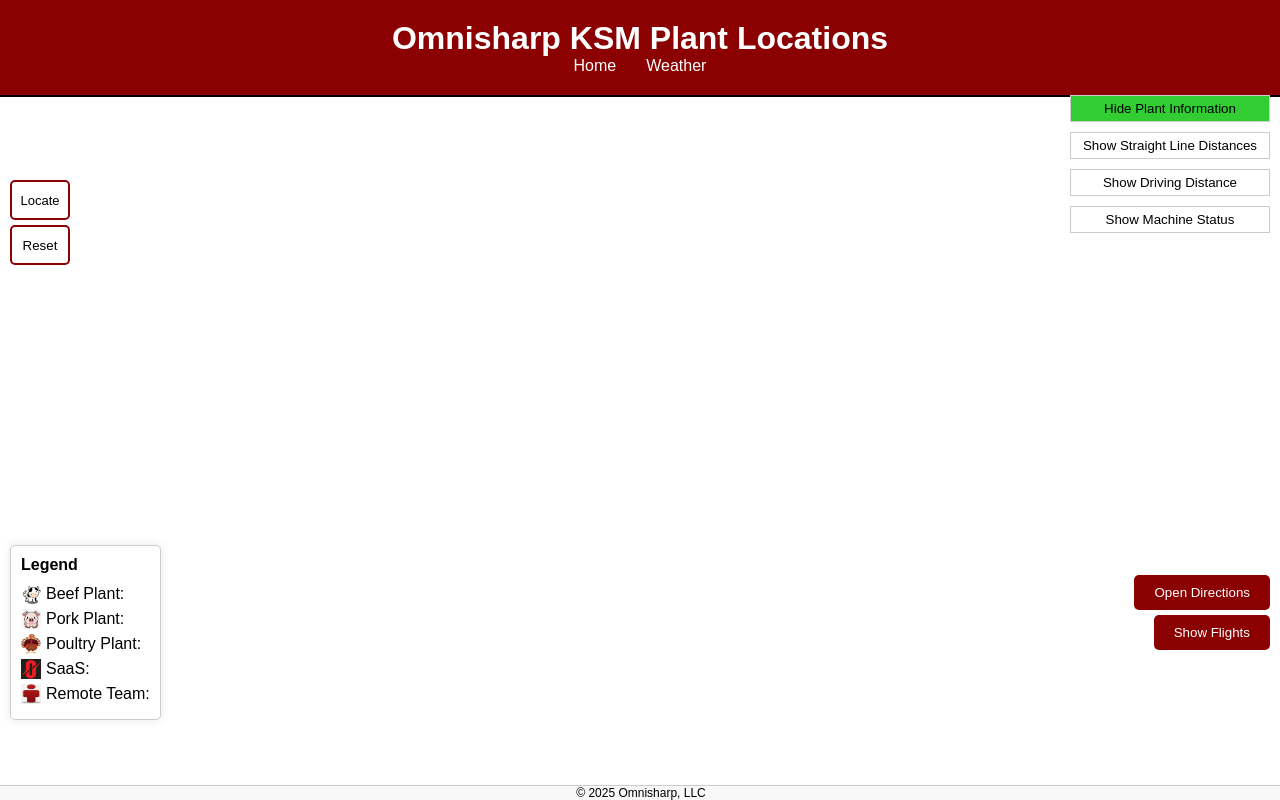
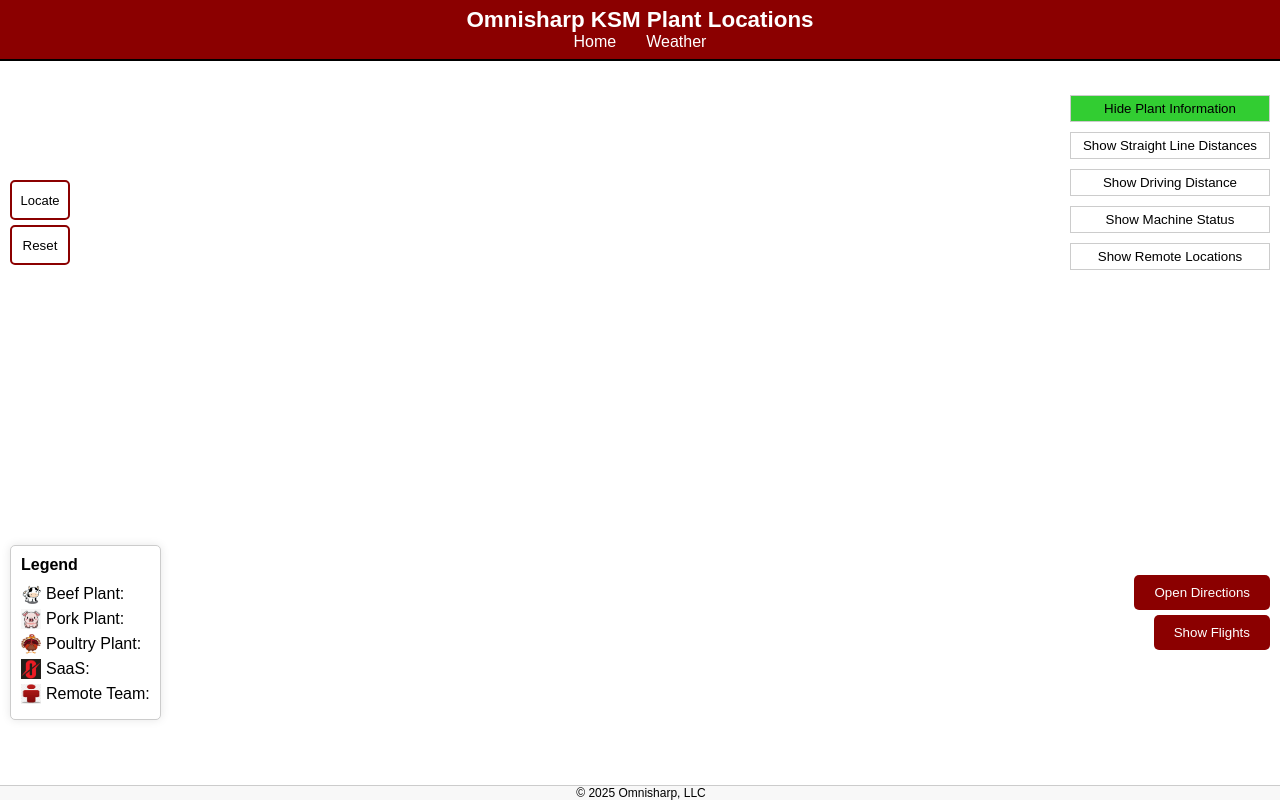
Before and after one commit to carston-star/OmniMap, a plain HTML site: page index2.html in a window 1280 px wide. Drawn offline with nearby package versions, Linux system fonts and the light colour scheme; a script that the page names is missing.

Commit message:
changed header size, added icons to text boxes for sites

```diff
--- a/index2.html
+++ b/index2.html
@@ -10,8 +10,9 @@
   <script src="https://unpkg.com/leaflet@1.7.1/dist/leaflet.js"></script>
   <style>
     .site-label { background: transparent; padding: 0; border: none; box-shadow: none; }
-    .site-label .marker-container { display: flex; align-items: center; background: rgba(255,255,255,0.95); padding: 4px 8px; border-radius: 6px; box-shadow: 0 1px 3px rgba(0,0,0,0.08); font-size: 13px; width: auto; white-space: nowrap; }
+    .site-label .marker-container { display: flex; align-items: center; gap:8px; background: rgba(255,255,255,0.95); padding: 4px 8px; border-radius: 6px; box-shadow: 0 1px 3px rgba(0,0,0,0.08); font-size: 13px; width: auto; white-space: nowrap; }
     .site-label .site-name { font-weight: 600; }
+    .site-label .site-icon { width: 16px; height: 16px; object-fit: contain; display: inline-block; }
   </style>
 </head>
 <body>
@@ -33,6 +34,7 @@
     <button class="toggle-straight-line-button" data-default-text="Show Straight Line Distances" data-active-text="Hide Straight Line Distances">Show Straight Line Distances</button>
     <button class="toggle-driving-distance-button" data-default-text="Show Driving Distance" data-active-text="Hide Driving Distance">Show Driving Distance</button>
     <button class="toggle-machine-status-button" data-default-text="Show Machine Status" data-active-text="Hide Machine Status">Show Machine Status</button>
+    <button class="toggle-remote-button" data-default-text="Show Remote Locations" data-active-text="Hide Remote Locations">Show Remote Locations</button>
     <div class="sub-toggle-container">
       <button class="toggle-usa-mexico-button" data-default-text="Show USA to Mexico Distances" data-active-text="Hide USA to Mexico Distances">Show USA to Mexico Distances</button>
       <button class="toggle-hq-saas-button" data-default-text="Show HQ and SaaS Centers" data-active-text="Hide HQ and SaaS Centers">Show HQ and SaaS Centers</button>
--- a/style.css
+++ b/style.css
@@ -14,7 +14,7 @@
 
 #map {
   flex: 1;
-  height: calc(100vh - 100px); /* Adjust height to account for header and footer */
+  height: calc(100vh - 80px); /* Adjusted for narrower header */
   margin-bottom: 0; /* Remove margin to ensure full height */
 }
 
@@ -56,7 +56,7 @@
 /* New styles for header and footer */
 header {
   text-align: center;
-  padding: 20px;
+  padding: 8px 12px; /* Narrower header */
   background-color: #8B0000; /* Deep red background */
   color: white; /* White text color */
   border-bottom: 2px solid #000; /* Black border */
@@ -66,7 +66,8 @@
 
 header h1 {
   margin: 0;
-  font-size: 2em;
+  font-size: 1.4em; /* Smaller title */
+  line-height: 1.1;
 }
 
 footer {
```
